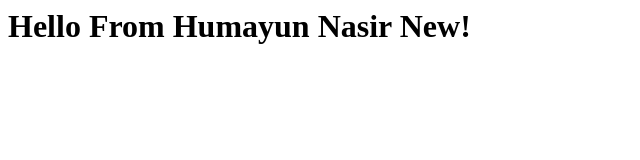
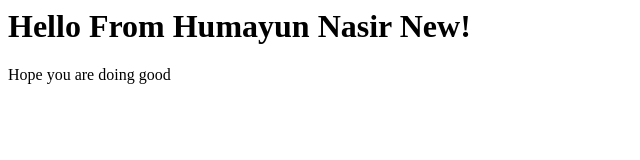
Before and after one commit to HumayunNasir23/testing, a plain HTML site: page index.html in a window 1280 px wide. Shown: the whole page, without its empty margins (0-640 px from the left). Drawn offline with Linux system fonts and the light colour scheme.

Commit message:
Update index.html

```diff
--- a/index.html
+++ b/index.html
@@ -3,5 +3,6 @@
     <h1>
       Hello From Humayun Nasir New!
       </h1>
+      <p>Hope you are doing good</p>
    </body>
   </html>
```
